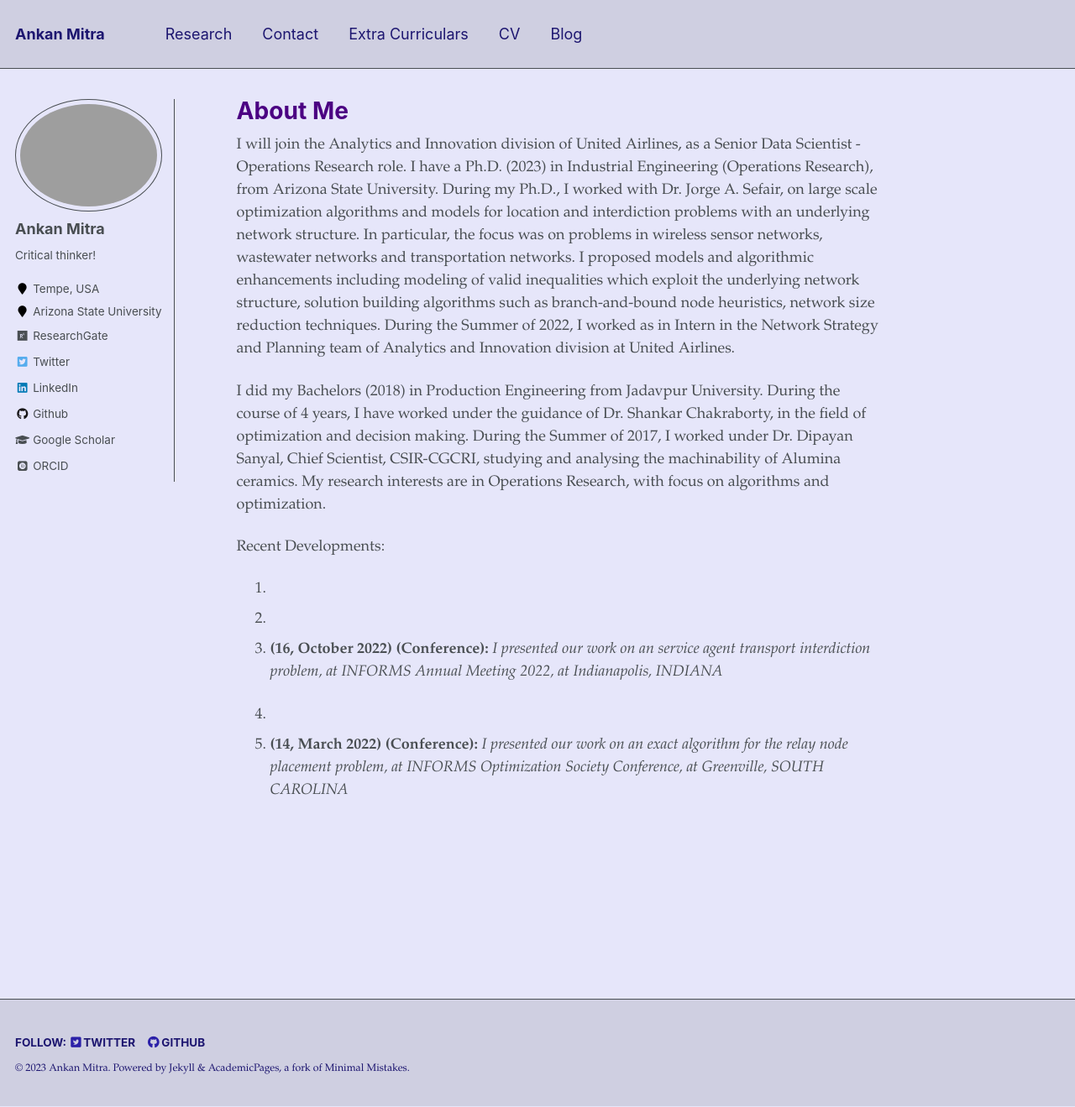
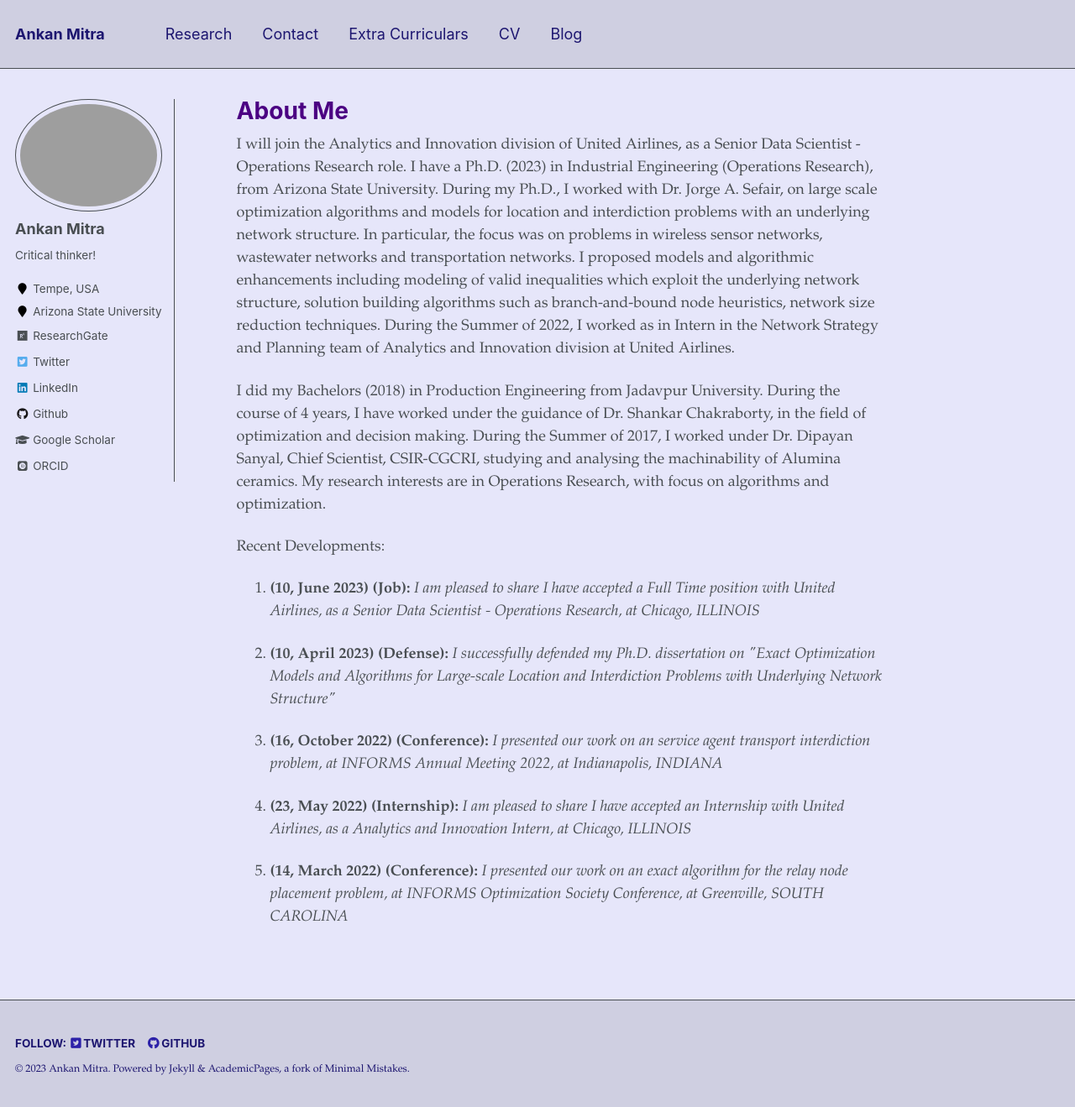
Before and after one commit to percyjackson9/percyjackson9.github.io, a Jekyll site: the page built from _pages/about.md, in a window 1280 px wide and 1319 px high. Shown: the whole window at 84% size. Built offline with Jekyll 4.4.1, drawn with Linux system fonts in a browser that asks for light colours; some web fonts are replaced.

Commit message:
Update about.md

```diff
--- a/_pages/about.md
+++ b/_pages/about.md
@@ -18,13 +18,7 @@
   <ol type="1">
   {% for post in site.news reversed %}
     <li>
-<!--     {% if post.title == "Conference" %} -->
     <p><b>({{post.day}}, {{post.month}} {{post.year}}) ({{post.title}}):</b> <i>{{ post.excerpt }}</i></p>
-<!--     {% elsif post.title == "Internship" %}
-    <p><b>({{post.day}}, {{post.month}} {{post.year}}) (Internship):</b> <i>{{ post.excerpt }}</i></p>
-    {% else %}
-      <p>Correct error!</p>
-    {% endif %} -->
     </li>
   {% endfor %}
   </ol>
```
